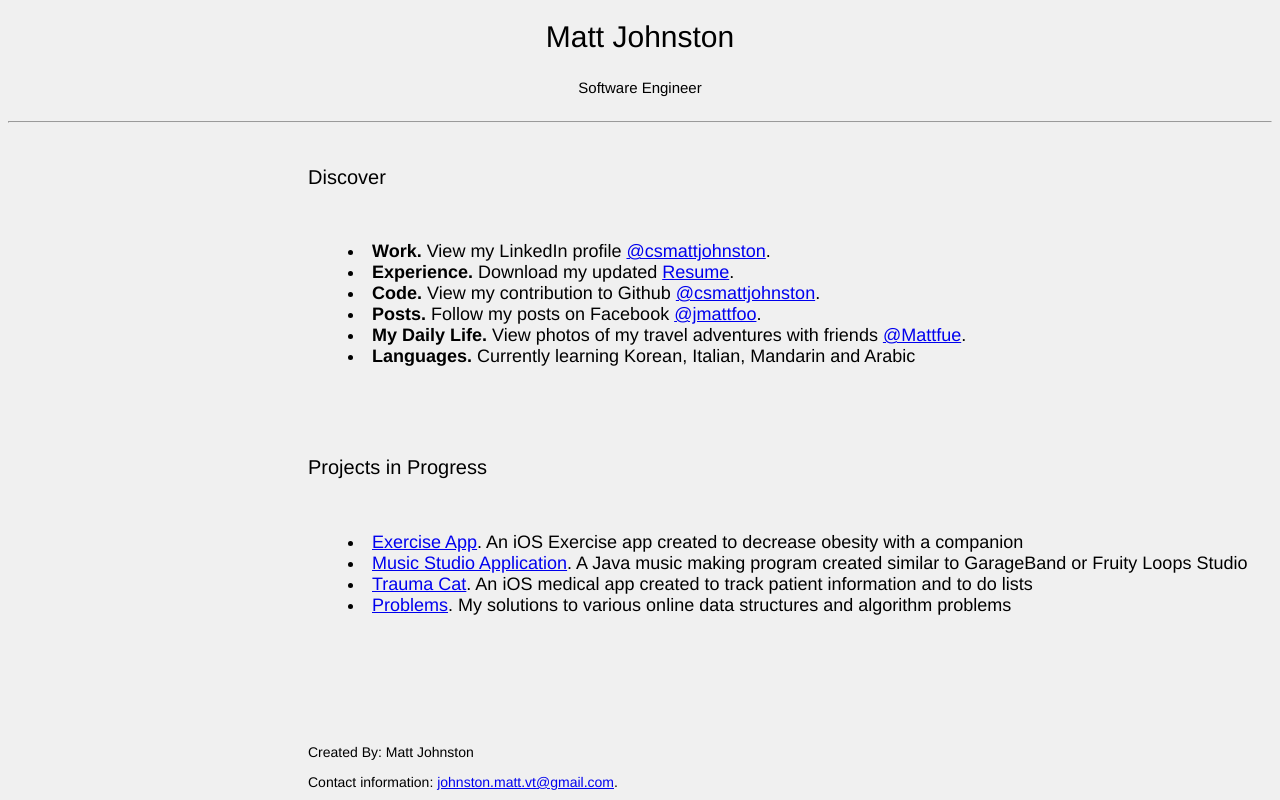
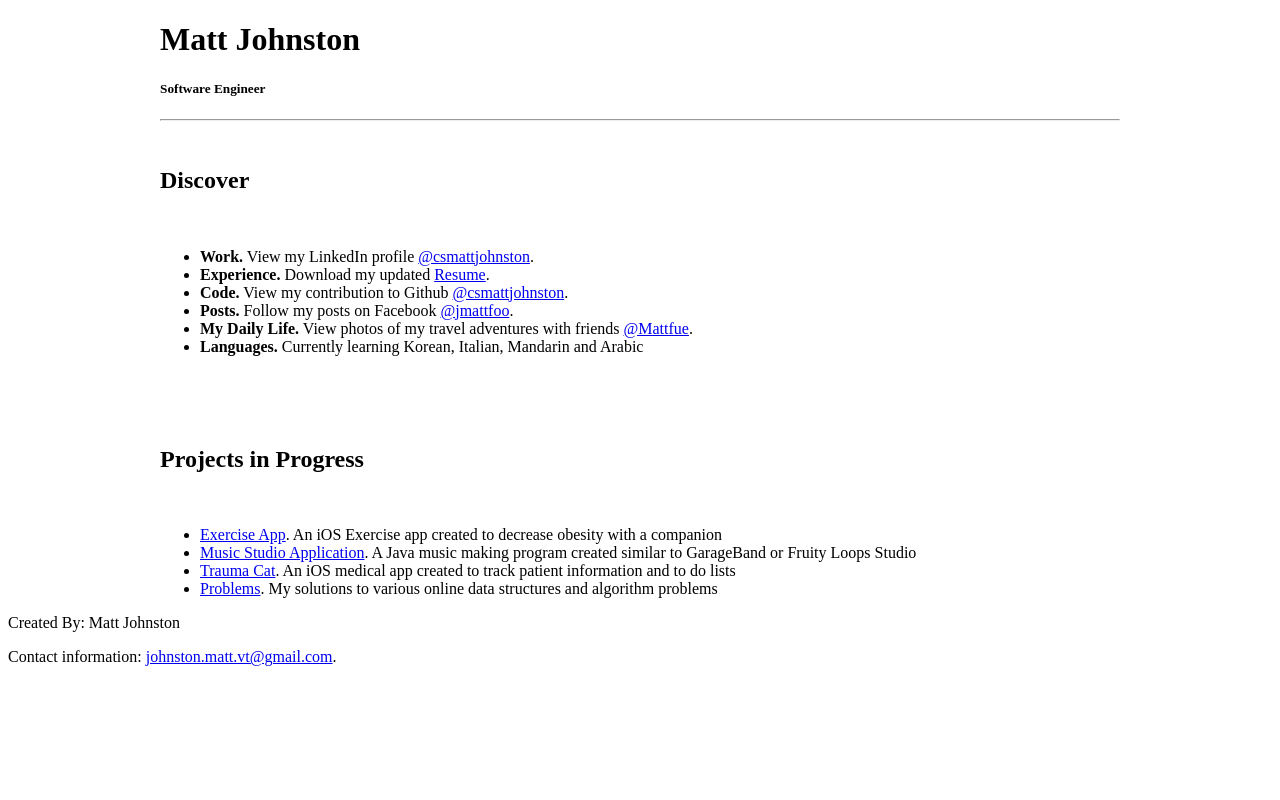
Before and after one commit to csmattjohnston/MJ_Projects, a plain HTML site: page index.html in a window 1280 px wide. Drawn offline with Linux system fonts and the light colour scheme.

Commit message:
CSS AND index

```diff
--- a/index.html
+++ b/index.html
@@ -5,27 +5,16 @@
         <meta charset="utf-8">
         <meta http-equiv="X-UA-Compatible" content="IE=edge">
         <meta name="viewport" content="width=device-width, initial-scale=1.0">
-        <!--<link rel="stylesheet" href="/css/main.css">-->
-        <style>
-            body {background-color:#F0F0F0 }
-            footer {font-weight: lighter;text-indent: 300px;font-family: Helvetica;font-size: 14px;
-                    position:fixed;
-                    bottom:0px;
-                    height:70px;
-                    width:100%;}
-            h1 {font-weight: lighter;text-align:center;font-family: Helvetica;font-size: 30px}
-            h5 {font-weight: lighter;text-align:center;font-family: Helvetica;font-size: 15px}
-            h2 {font-weight: lighter;font-family: Helvetica;font-size: 20px;text-indent: 300px}
-            ul {font-weight: lighter;font-family: Helvetica;font-size: 18px;text-indent: 300px;list-style-position: inside}
-        </style>
+        <link rel="stylesheet" href="style.css">
     </head>
     <body>
-        <div class>
+        <div id ="container">
             <!-- Main content -->
             <h1>Matt Johnston</h1>
             <h5>Software Engineer</h5>
             <hr>
             <br>
+            <div class="headers">
             <h2>Discover</h2>
             <br>
             <ul>
@@ -37,7 +26,9 @@
                 <li><b>Languages.</b> Currently learning Korean, Italian, Mandarin and Arabic</li>
                 <!--<li><b>Some Reads?</b><ul><li>test</li> </ul>></li>-->
             </ul>
+            </div>
             <br><br><br>
+            <div class="headers">
             <h2>Projects in Progress</h2>
             <br>
             <ul>
@@ -46,11 +37,11 @@
                 <li><a href="http://www.github.com/csmattjohnston/TraumaCat/">Trauma Cat</a>. An iOS medical app created to track patient information and to do lists </li>
                 <li><a href="http://www.github.com/csmattjohnston/ExerciseProblems/">Problems</a>. My solutions to various online data structures and algorithm problems</li>
             </ul>
-
+            </div>
+        </div>
             <footer>
                 <p>Created By: Matt Johnston </p>
                 <p>Contact information: <a href="mailto:johnston.matt.vt@gmail.com">johnston.matt.vt@gmail.com</a>.</p>
             </footer>
-        </div>
     </body>
 </html>
--- /dev/null
+++ b/style.css
@@ -0,0 +1,23 @@
+#container{
+    width:960px;
+    margin:0px auto
+}
+#div.headers {
+    font-weight: lighter;font-family: Helvetica;font-size: 20px;text-indent: 300px
+}
+#body {background-color:#F0F0F0 }
+#footer {font-weight: lighter;text-indent: 300px;font-family: Helvetica;font-size: 14px;
+        position:fixed;
+        bottom:0px;
+        height:70px;
+        width:100%;}
+#h1 {font-weight: lighter;text-align:center;font-family: Helvetica;font-size: 30px}
+#h5 {font-weight: lighter;text-align:center;font-family: Helvetica;font-size: 15px}
+#ul {font-weight: lighter;font-family: Helvetica;font-size: 18px;text-indent: 300px;list-style-position: inside}
+
+@media screen and(max-width:959px){
+    #container{
+        width:100%;
+    }
+
+}
```
